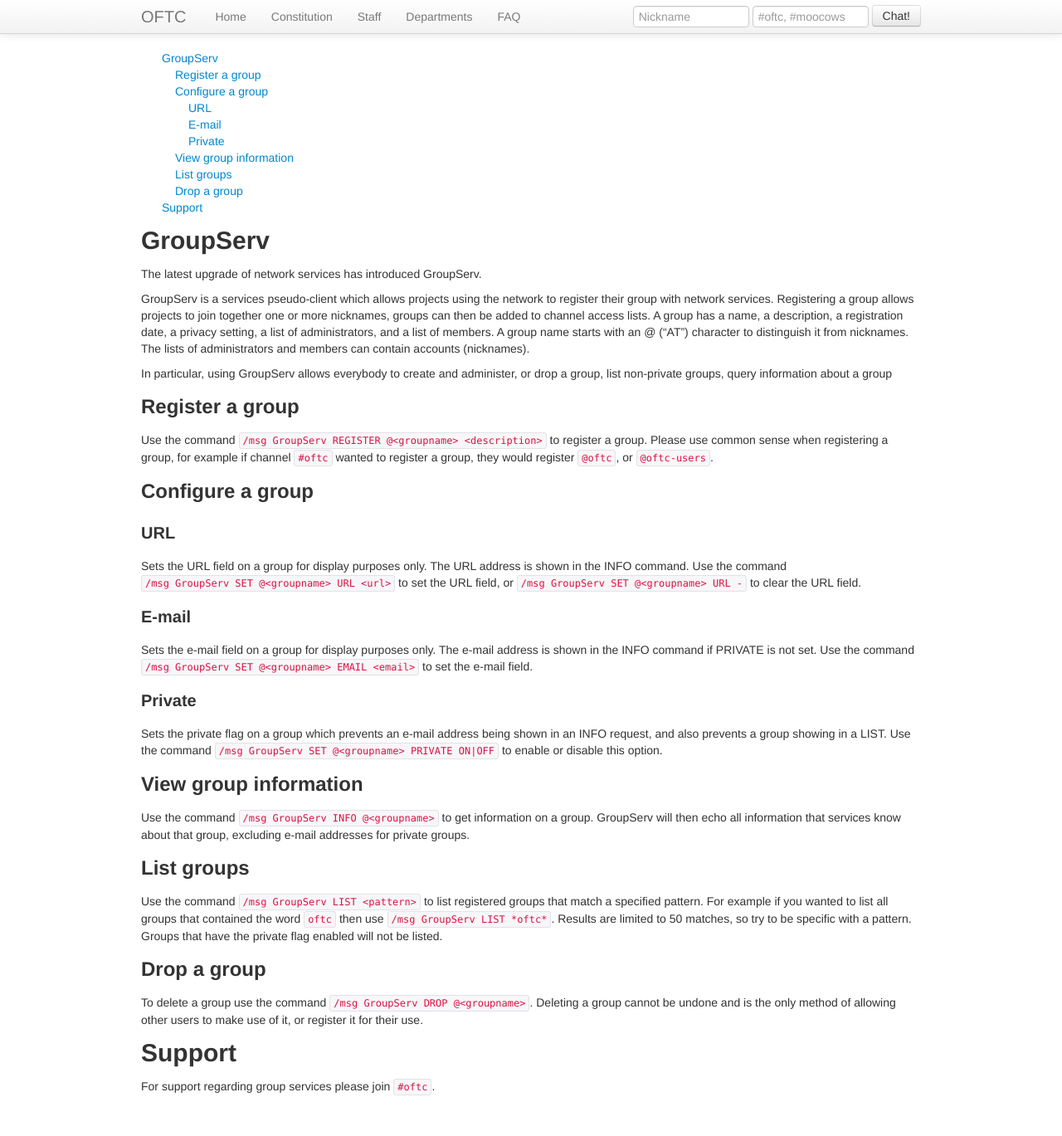
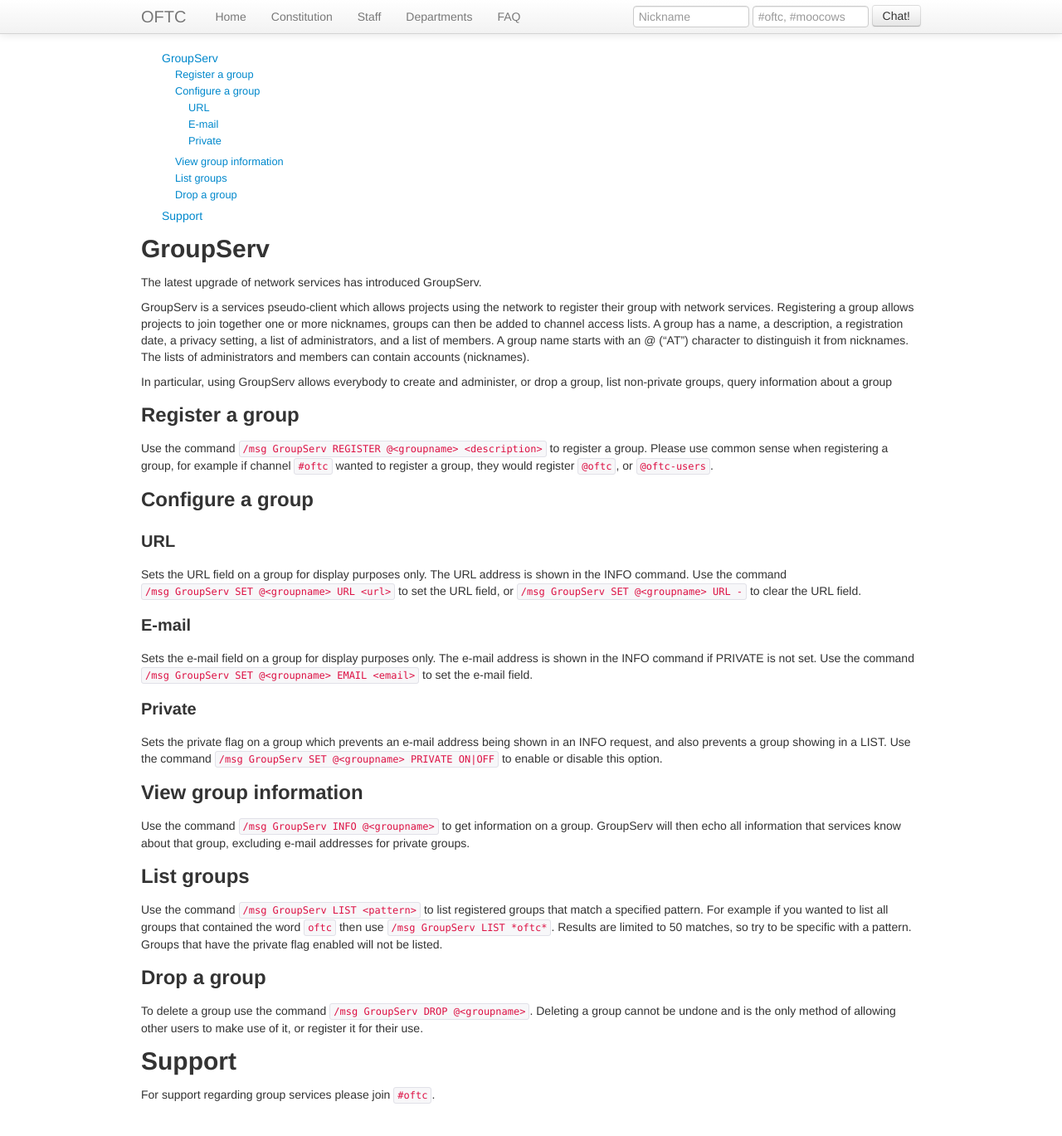
Before and after one commit to oftc/oftc-web, a Jekyll site: the page built from GroupServ.md, in a window 1280 px wide and 1380 px high. Shown: the top 1369 px of the window at 83% size. Built offline with Jekyll 4.4.1, drawn with Linux system fonts in a browser that asks for light colours.

Commit message:
style toc a bit; smaller font, spacing

```diff
--- a/css/main.css
+++ b/css/main.css
@@ -57,6 +57,9 @@ h3
 #markdown-toc ul
 {
     margin-left: 16px;
+    margin-bottom: 5px;
+    line-height: 1.25;
+    font-size: 0.80rem;
 }
 
 @media screen and (min-width: 1480px)
```
